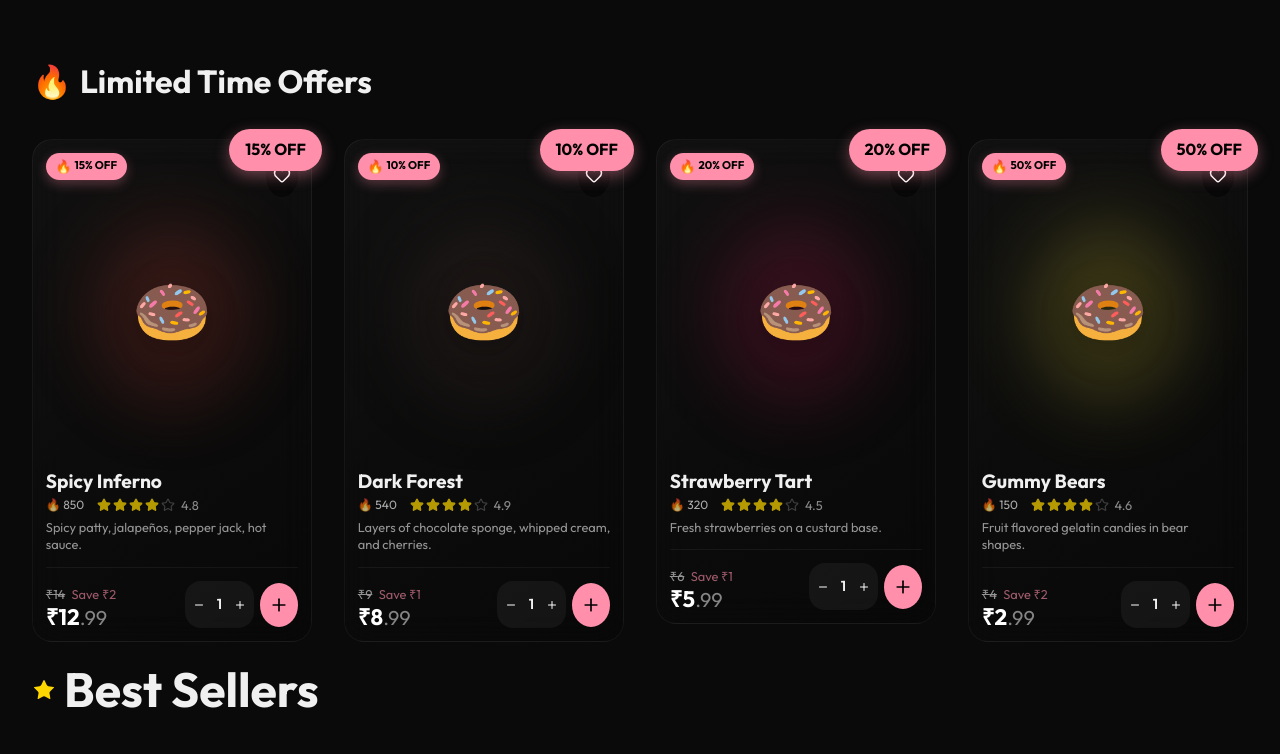
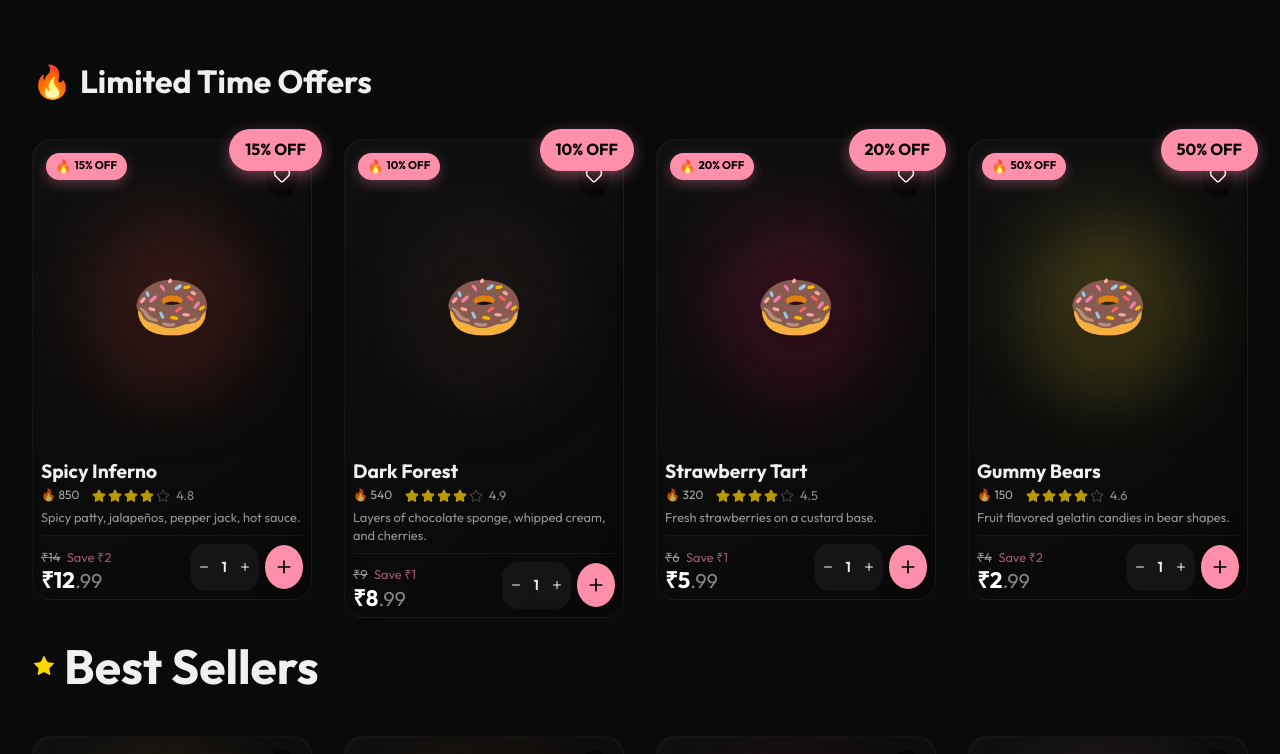
Before and after one commit to Subas2/burger, a React (Vite) app: page / in a window 1280 px wide. Shown: the part 840-1594 px from the top of the page. Built offline with nearby package versions, Linux system fonts and the light colour scheme; no server answers; a web font is replaced by a local one.

Commit message:
Move mobile menu to left and reduce product card heights by 50%

```diff
--- a/src/components/layout/Navbar.jsx
+++ b/src/components/layout/Navbar.jsx
@@ -21,7 +21,7 @@ export default function Navbar() {
     ];
 
     return (
-        <nav style={{
+        <nav className="main-nav" style={{
             position: 'fixed',
             top: 0,
             left: 0,
@@ -175,6 +175,7 @@ export default function Navbar() {
 
             <style>{`
         @media (max-width: 768px) {
+          .main-nav { flex-direction: row-reverse; }
           .desktop-menu { display: none !important; }
           .mobile-toggle { display: block !important; }
         }
--- a/src/components/ui/ProductCard.jsx
+++ b/src/components/ui/ProductCard.jsx
@@ -5,7 +5,7 @@ import { useToast } from '../../context/ToastContext';
 import { useFavorites } from '../../context/FavoritesContext';
 import { motion } from 'framer-motion';
 
-export default function ProductCard({ product, type, imageHeight = '200px', imageObjectFit = 'cover', isBanner = false, onClick }) {
+export default function ProductCard({ product, type, imageHeight = '100px', imageObjectFit = 'cover', isBanner = false, onClick }) {
     console.log("ProductCard.jsx: Rendering", product?.name);
     const isBurger = type === 'burger';
     const accentColor = isBurger ? 'var(--color-primary)' : 'var(--color-secondary)';
@@ -39,10 +39,10 @@ export default function ProductCard({ product, type, imageHeight = '200px', imag
                 background: 'linear-gradient(145deg, rgba(255,255,255,0.03), rgba(0,0,0,0.2))',
                 backdropFilter: 'blur(16px)',
                 borderRadius: '20px',
-                padding: isBanner ? '2rem' : '0.8rem',
+                padding: isBanner ? '2rem' : '0.5rem',
                 display: 'flex',
                 flexDirection: 'column',
-                gap: isBanner ? '1.5rem' : '0.6rem',
+                gap: isBanner ? '1.5rem' : '0.3rem',
                 cursor: 'pointer',
                 border: '1px solid rgba(255,255,255,0.05)',
                 position: 'relative',
@@ -140,7 +140,7 @@ export default function ProductCard({ product, type, imageHeight = '200px', imag
                     <img
                         src={product.image}
                         alt={product.name}
-                        style={{ width: '100%', height: '100%', objectFit: imageObjectFit, zIndex: 1, filter: 'drop-shadow(0 8px 16px rgba(0,0,0,0.3))' }}
+                        style={{ width: '100%', height: '100%', objectFit: imageObjectFit, zIndex: 1, filter: 'drop-shadow(0 4px 8px rgba(0,0,0,0.3))' }}
                     />
                 ) : (
                     <span className="product-img-fallback" style={{ fontSize: isBanner ? '8rem' : '4rem', filter: 'drop-shadow(0 8px 16px rgba(0,0,0,0.3))', zIndex: 1 }}>
```
